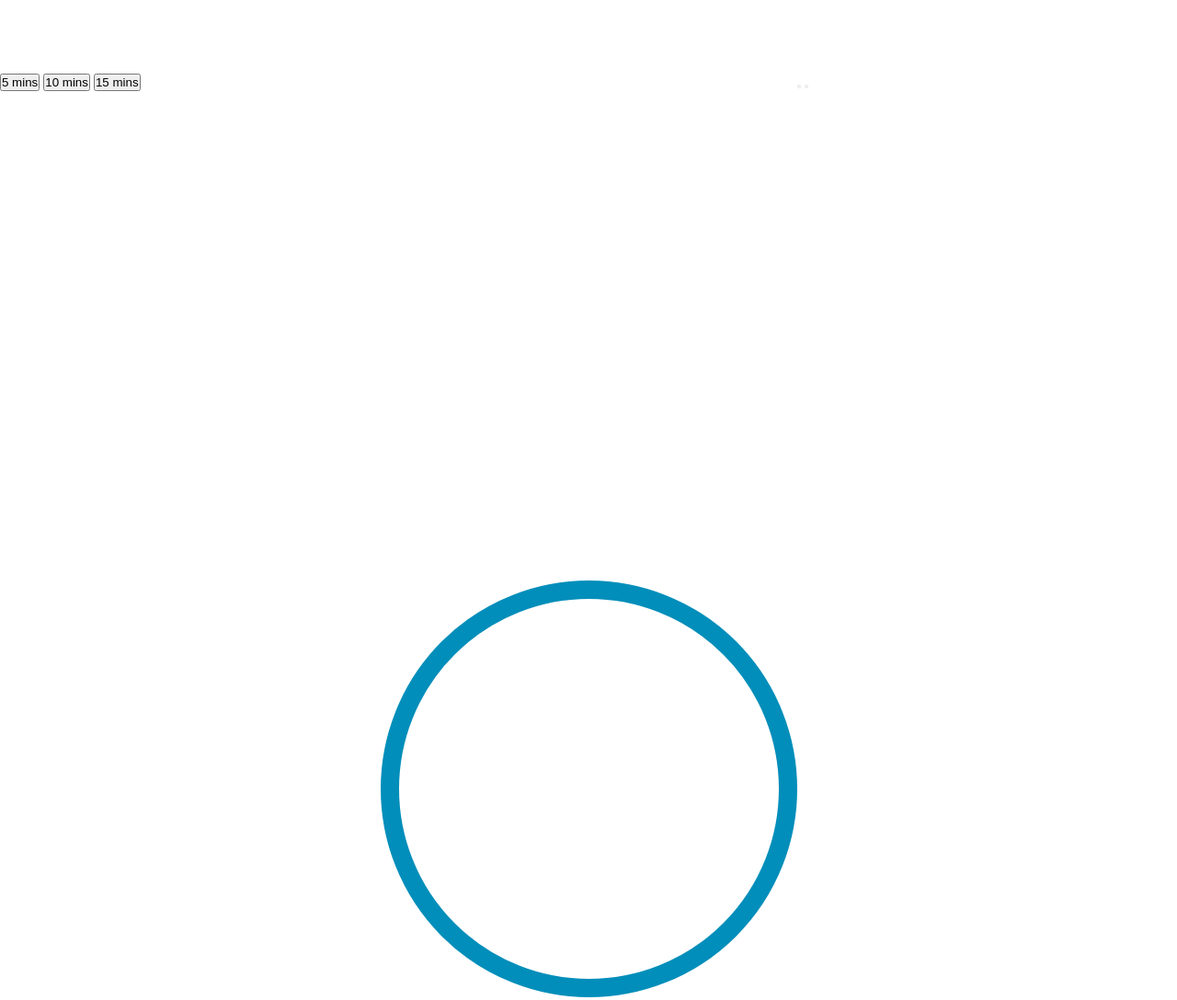
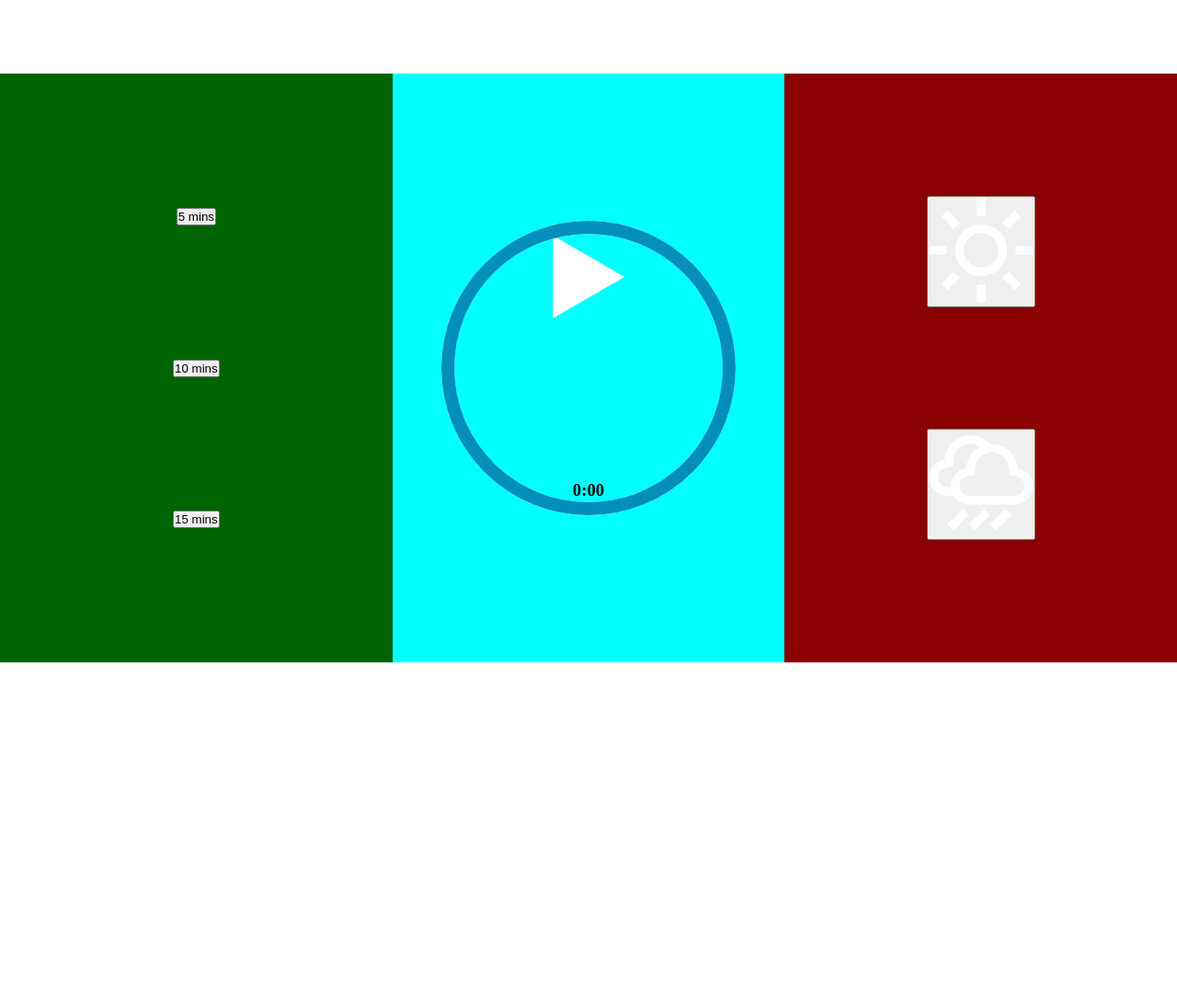
Before and after one commit to hectordr03/meditation-app, a plain HTML site: page index.html in a window 1280 px wide. Shown: the whole page at 92% size. After the commit the page ends 800 px from the top, so only its background shows below. Drawn offline with Linux system fonts and the light colour scheme.

Commit message:
Positioning elements

```diff
--- a/index.html
+++ b/index.html
@@ -8,6 +8,15 @@
   </head>
   <body>
     <div class="app">
+      <div class="vid-container">
+        <video loop>
+          <source
+            src="./assets/DevEd-assets/video/beach.mp4"
+            type="video/mp4"
+          />
+        </video>
+      </div>
+
       <div class="time-select">
         <button data-time="300">5 mins</button>
         <button data-time="600">10 mins</button>
@@ -21,6 +30,7 @@
 
         <!-- svg tag is used so we can animate it later -->
         <svg
+          class="track-outline"
           width="453"
           height="453"
           viewBox="0 0 453 453"
@@ -38,6 +48,7 @@
 
         <!-- NOTE: This is the svg for the animated moving portion of the progress bar -->
         <svg
+          class="moving-outline"
           width="453"
           height="453"
           viewBox="0 0 453 453"
@@ -52,12 +63,22 @@
             stroke-width="20"
           />
         </svg>
+        <h3 class="time-display">0:00</h3>
       </div>
       <div class="sound-select">
         <button
-          data-sound="./assets/music/X. La Cathedrale engloutie.mp3"
-        ></button>
-        <button></button>
+          data-sound="./assets/DevEd-assets/sounds/beach.mp3"
+          data-video="./assets/DevEd-assets/video/beach.mp4"
+        >
+          <img src="./assets/DevEd-assets/svg/beach.svg" alt="beach" />
+        </button>
+
+        <button
+          data-sound="./assets/DevEd-assets/sounds/rain.mp3"
+          data-video="./assets/DevEd-assets/video/rain.mp4"
+        >
+          <img src="./assets/DevEd-assets/svg/rain.svg" alt="rain" />
+        </button>
       </div>
     </div>
 
--- a/styles.css
+++ b/styles.css
@@ -14,27 +14,41 @@
 .time-select,
 .sound-select,
 .player-container {
-    height: 80%;
-    flex: 1;
+  height: 80%;
+  flex: 1;
+  display: flex;
+  flex-direction: column;
+  justify-content: space-evenly;
+  align-items: center;
+}
+
+.player-container {
+  position: relative;
+}
+
+/* NOTE: This targets svg tags INSIDE player-container div */
+.player-container svg {
+  position: absolute;
+  height: 50%;
+  top: 50%;
+  left: 50%;
+
+  /* NOTE: The following line makes it so that the center of the svg image is positioned at center screen (specified above with top: 50% and left: 50%) */
+  transform: translate(-50%, -50%);
 }
 
 .time-select {
-    /* background-color: darkgreen; */
+  background-color: darkgreen;
 }
 
 .sound-select {
-    /* background-color: darkred; */
+  background-color: darkred;
 }
 
 .player-container {
-    /* background-color: aqua; */
+  background-color: aqua;
 }
 
-.background{
-    display: ;
-    position: fixed;
-    top: 0%;
-    left: 0%;
-    width: 100%;
-    z-index: -10;
+video {
+  display: none;
 }
```
